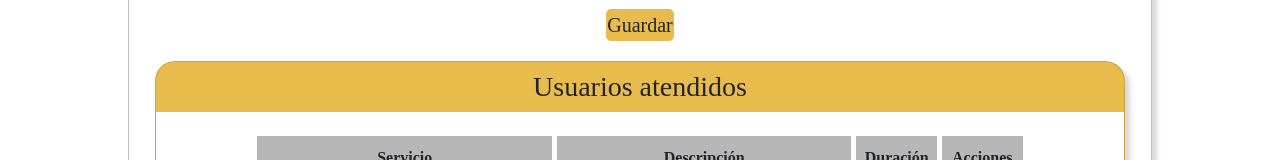
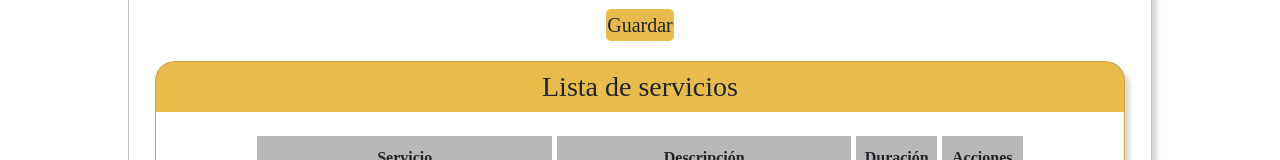
Before and after one commit to Julian362/TN-Barber-Shop, a React (Create React App) app: page /AdministradorServicios in a window 1280 px wide. Shown: the part 723-883 px from the top of the page. Built offline with nearby package versions, Linux system fonts and the light colour scheme.

Commit message:
Corrección nombre tabla servicios

```diff
--- a/src/components/paginas/AdministradorServicios.js
+++ b/src/components/paginas/AdministradorServicios.js
@@ -51,7 +51,7 @@ const HistorialCitas = (props) => {
                     </form>
                     <div className="card bg-primary pb-4 servicios-containter"
                         style={{ borderRadius: "20px", boxShadow: "5px 5px 4px rgba(199, 199, 199, 0.67)" }}>
-                        <h3 className="text-center align-middle mt-2 mb-2">Usuarios atendidos</h3>
+                        <h3 className="text-center align-middle mt-2 mb-2">Lista de servicios</h3>
                         <div className="servicios-blanco-container">
                             <table className="table-responsive-sm table-hover table-bordered text-center servicios-tabla">
                                 <thead>
```
